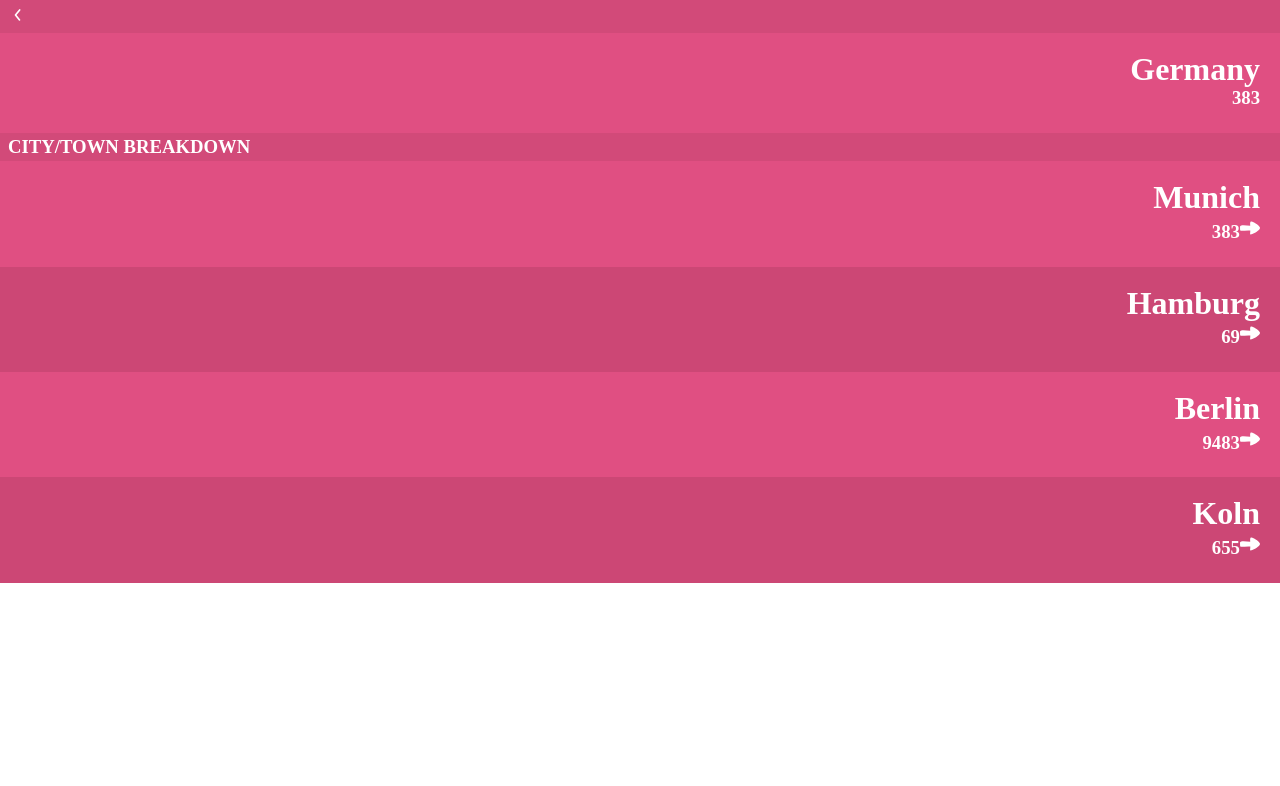
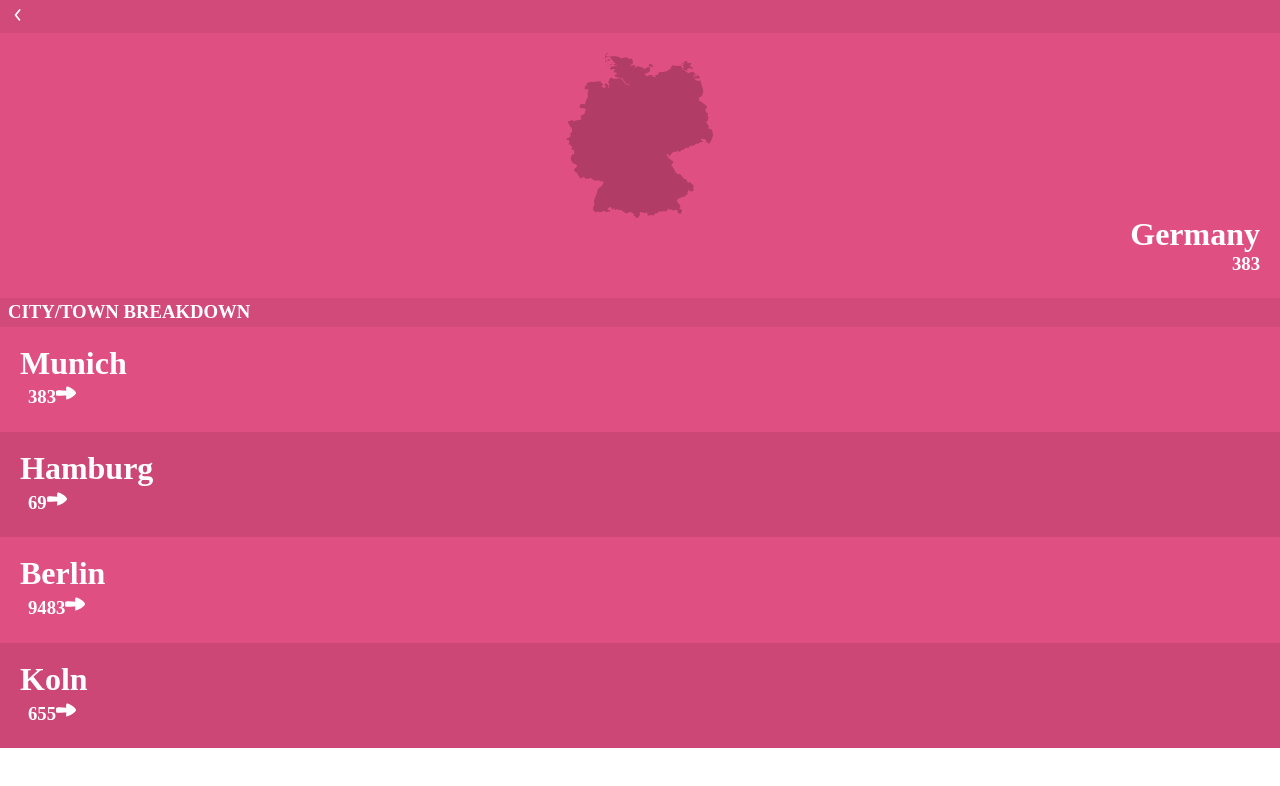
Before and after one commit to Abdona/Covid19, a React (Create React App) app: page /description in a window 1280 px wide. Shown: the top 786 px of the page. Built offline with nearby package versions, Linux system fonts and the light colour scheme.

Commit message:
Update Readme

```diff
--- a/src/components/detailscomponent.js
+++ b/src/components/detailscomponent.js
@@ -2,6 +2,7 @@ import {
   Link,
 } from 'react-router-dom';
 import State from './statecomponent';
+import Country from './countrycomponent';
 import style from './detailscomponent.module.css';
 import backarrow from '../assets/back-arrow.svg';
 
@@ -10,7 +11,7 @@ const Details = () => (
     <Link exact to="/">
       <img src={backarrow} alt="backarrow" className={style.backarrow} />
     </Link>
-    <State class="even" nav={false} country="Germany" styleclass="container1" today_confirmed="383" />
+    <Country class="even" nav={false} country="Germany" styleclass="container1" today_confirmed="383" />
     <h3>CITY/TOWN BREAKDOWN</h3>
     <div className={style.container}>
       <State class="even" nav country="Munich" styleclass="container1" today_confirmed="383" />
--- a/src/components/statecomponent.js
+++ b/src/components/statecomponent.js
@@ -4,7 +4,7 @@ import style from './statecomponent.module.css';
 import navarrow from '../assets/right-arrow.svg';
 
 const State = (props) => {
-  const stylex = props.class === 'even' ? style.country1 : style.country2;
+  const stylex = props.class === 'even' ? style.state1 : style.state2;
   let navarrowicon = '';
   if (props.nav) {
     navarrowicon = (
--- a/src/components/statecomponent.module.css
+++ b/src/components/statecomponent.module.css
@@ -1,19 +1,19 @@
-.country1 {
+.state1 {
   padding: 20px;
   background-color: #e04f82;
   position: relative;
 }
 
-.country2 {
+.state2 {
   padding: 20px;
   background-color: #cc4775;
   position: relative;
 }
 
-.country1 h1,
-.country2 h1,
-.country1 h3,
-.country2 h3 {
+.state1 h1,
+.state2 h1,
+.state1 h3,
+.state2 h3 {
   color: #fff;
   text-decoration: none;
   background-color: inherit;
@@ -40,7 +40,3 @@
   position: absolute;
   right: 23px;
 }
-
-.textcont {
-  text-align: end;
-}
```
Also changed, not shown: 1 other file (tests, documents, lock files or other folders).
